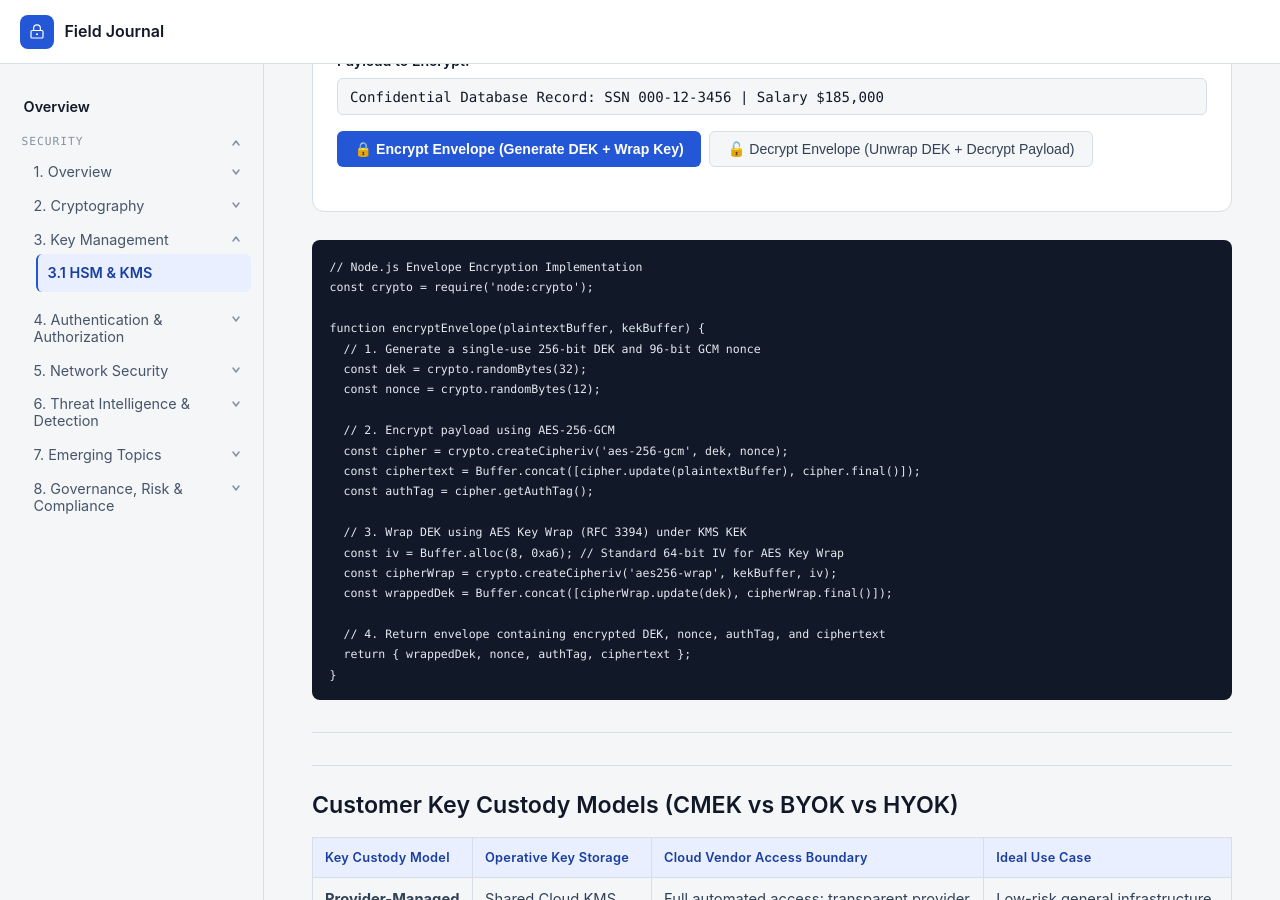
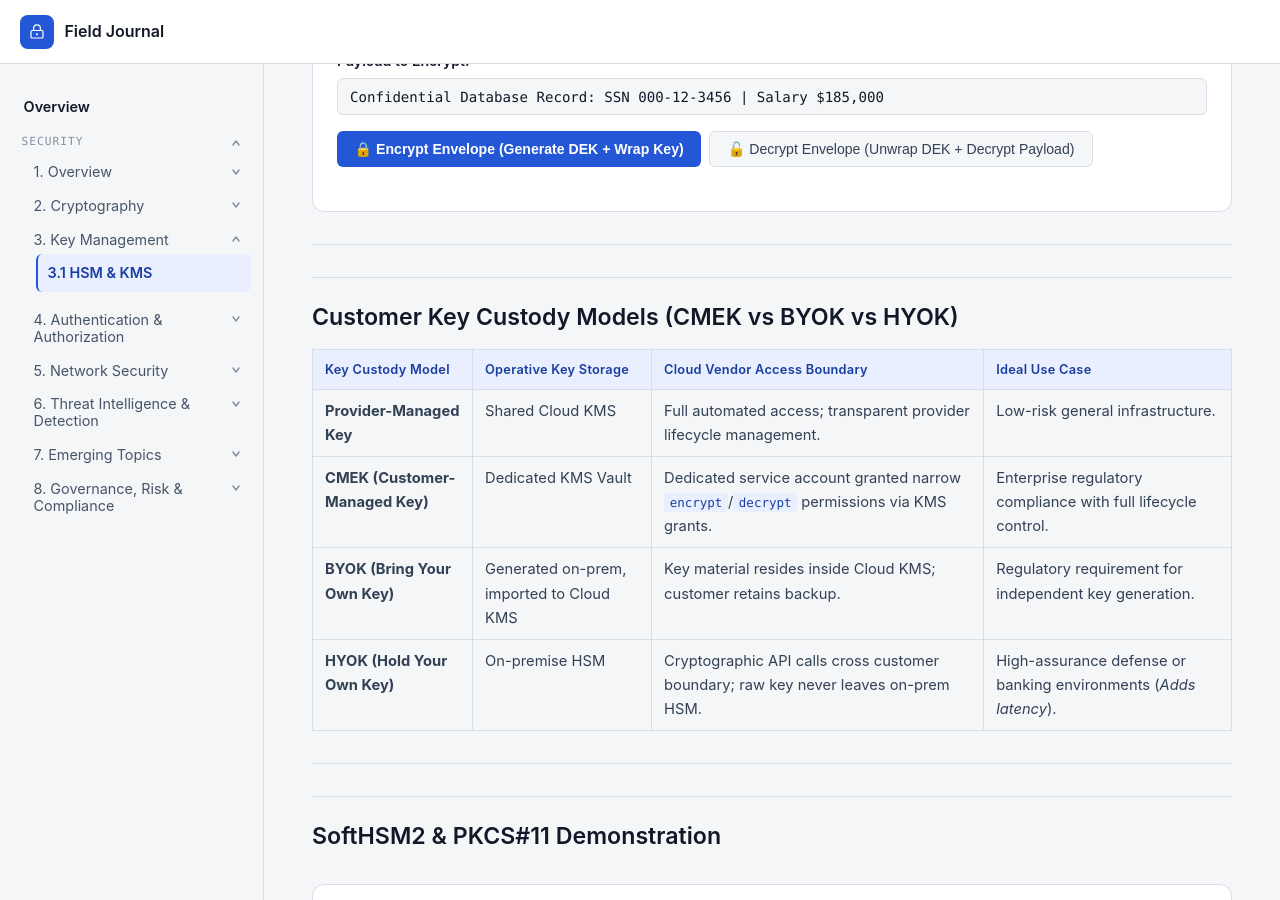
Before and after one commit to llody9977/journal, a Jekyll site: the page built from topics/hsm-kms.md, in a window 1280 px wide and 900 px high, scrolled down 2472 px. Built offline with Jekyll 4.4.1, drawn with Linux system fonts in a browser that asks for light colours; some of the changed text lies outside the part shown.

Commit message:
Remove redundant static code snippets in Envelope Encryption and SoftHSM2 sections in favor of live client-side Web Crypto interactive cards

````diff
--- a/topics/hsm-kms.md
+++ b/topics/hsm-kms.md
@@ -213,30 +213,6 @@ Cloud applications avoid encrypting bulk payloads directly with KMS APIs due to
 </script>
 {% endraw %}
 
-```javascript
-// Node.js Envelope Encryption Implementation
-const crypto = require('node:crypto');
-
-function encryptEnvelope(plaintextBuffer, kekBuffer) {
-  // 1. Generate a single-use 256-bit DEK and 96-bit GCM nonce
-  const dek = crypto.randomBytes(32);
-  const nonce = crypto.randomBytes(12);
-
-  // 2. Encrypt payload using AES-256-GCM
-  const cipher = crypto.createCipheriv('aes-256-gcm', dek, nonce);
-  const ciphertext = Buffer.concat([cipher.update(plaintextBuffer), cipher.final()]);
-  const authTag = cipher.getAuthTag();
-
-  // 3. Wrap DEK using AES Key Wrap (RFC 3394) under KMS KEK
-  const iv = Buffer.alloc(8, 0xa6); // Standard 64-bit IV for AES Key Wrap
-  const cipherWrap = crypto.createCipheriv('aes256-wrap', kekBuffer, iv);
-  const wrappedDek = Buffer.concat([cipherWrap.update(dek), cipherWrap.final()]);
-
-  // 4. Return envelope containing encrypted DEK, nonce, authTag, and ciphertext
-  return { wrappedDek, nonce, authTag, ciphertext };
-}
-```
-
 ---
 
 ## Customer Key Custody Models (CMEK vs BYOK vs HYOK)
@@ -416,27 +392,7 @@ function encryptEnvelope(plaintextBuffer, kekBuffer) {
 </script>
 {% endraw %}
 
-```bash
-# 1. Initialize a new SoftHSM2 slot
-softhsm2-util --init-token --free --label "production-hsm" --pin 1234 --so-pin 5678
-
-# 2. Generate a non-extractable EC P-256 key pair inside the token
-pkcs11-tool --module /opt/homebrew/lib/softhsm/libsofthsm2.so --slot-index 0 \
-    --login --pin 1234 --keypairgen --key-type EC:prime256v1 --id 01 --label "signing-key"
-
-# 3. Inspect key attributes (Confirm sensitive & non-extractable)
-pkcs11-tool --module /opt/homebrew/lib/softhsm/libsofthsm2.so --slot-index 0 \
-    --login --pin 1234 --list-objects --id 01
-# Output snippet:
-# Private Key Object; EC
-#   Usage:      decrypt, sign
-#   Access:     sensitive, always sensitive, never extractable
-
-# 4. Sign a payload inside the HSM boundary without extracting the key
-pkcs11-tool --module /opt/homebrew/lib/softhsm/libsofthsm2.so --slot-index 0 \
-    --login --pin 1234 --sign --mechanism ECDSA-SHA256 --id 01 \
-    --input-file payload.bin --output-file payload.sig
-```
+---
 
 ## What I Need to Remember
 
````
